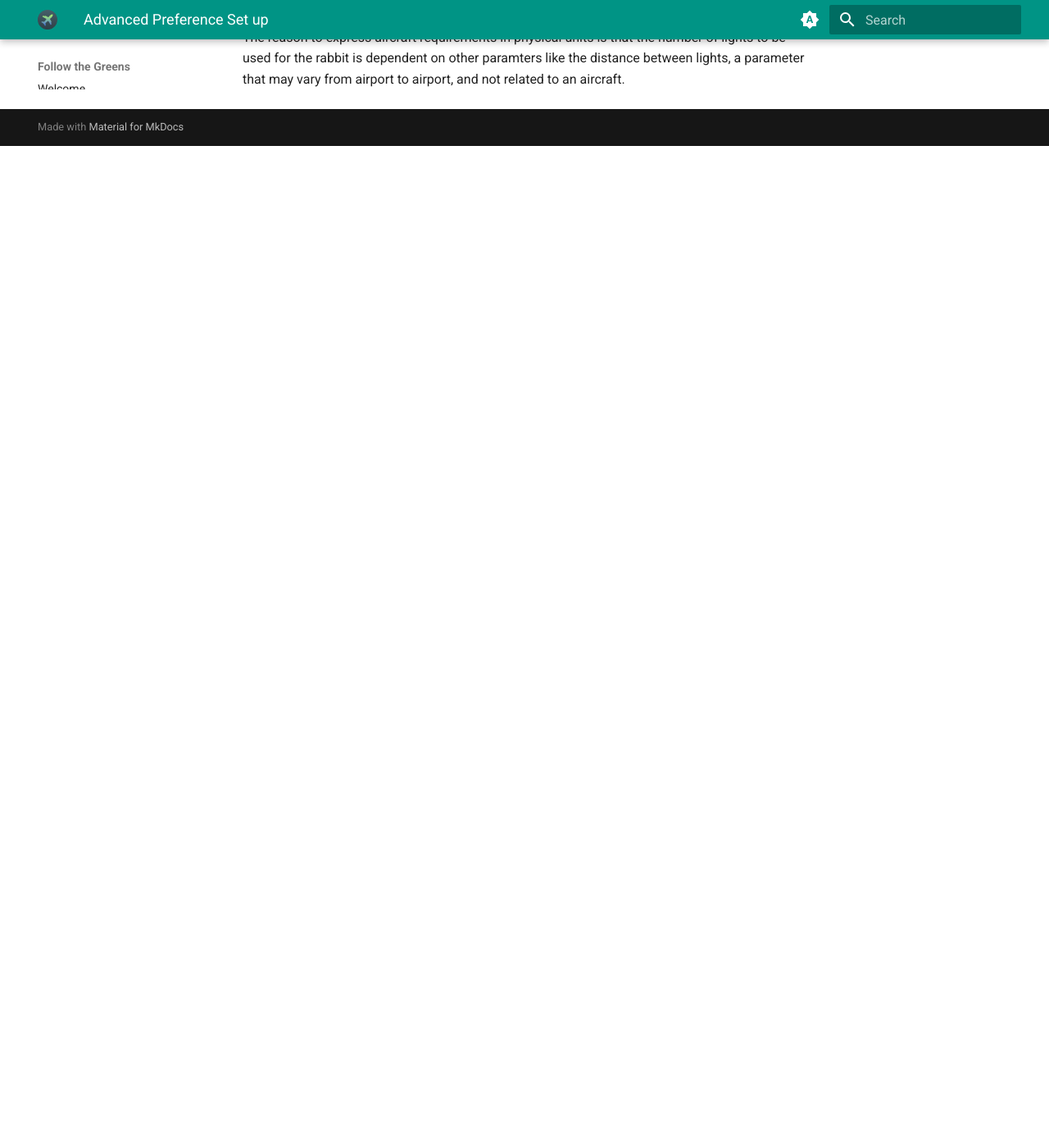
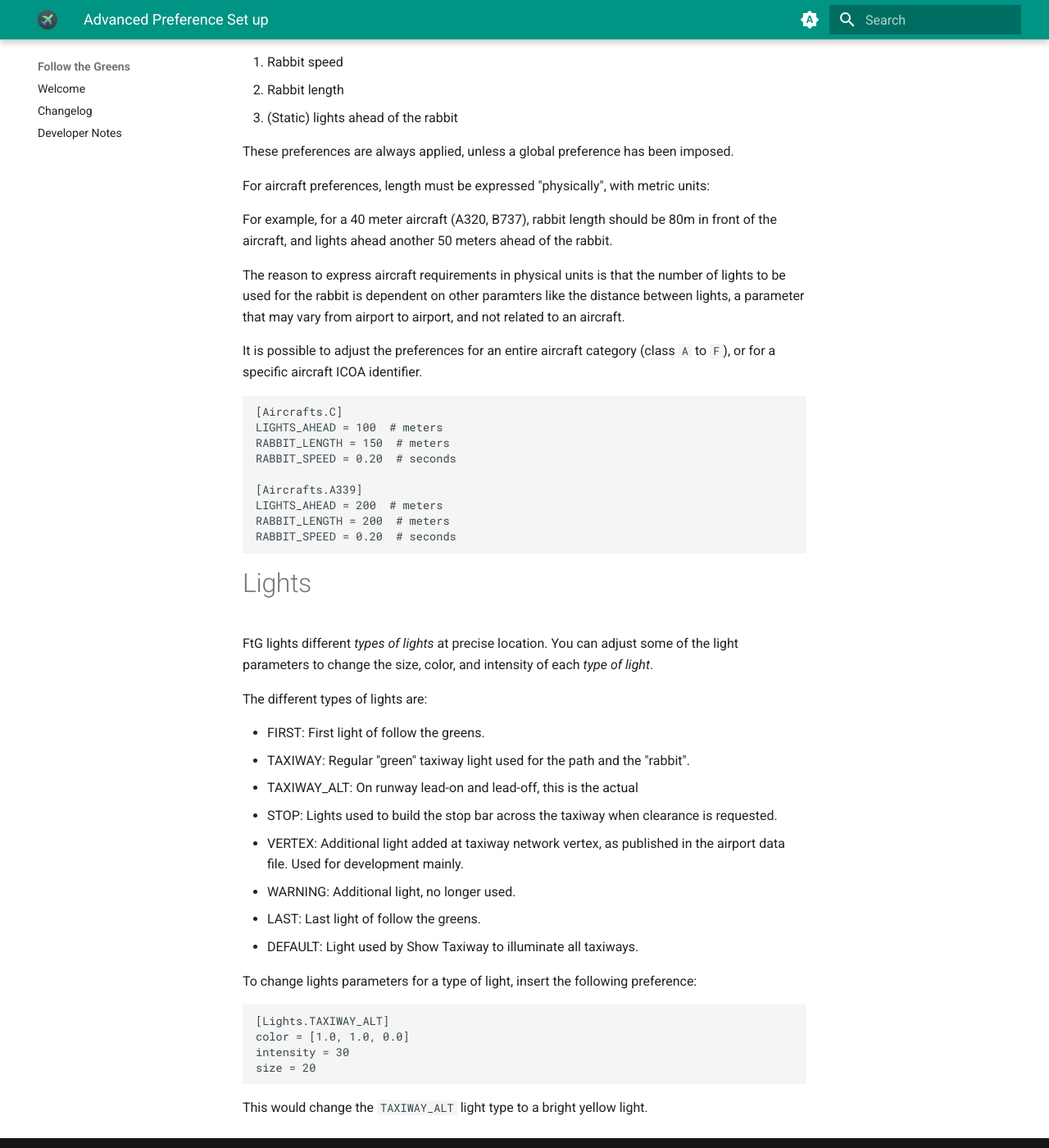
Before and after one commit to devleaks/followthegreens, an MkDocs documentation site: the page built from docs/preferences.md, in a window 1280 px wide and 1400 px high, scrolled down 1902 px. Shown: the whole window at 82% size. Built offline with MkDocs 1.6.1 and Material for MkDocs 9.7.7, drawn with Linux system fonts in a browser that asks for light colours; before the commit the page ends 2080 px from its top, so only the background shows below that; some of the changed text lies outside the part shown.

Commit message:
added doc on preferences

````diff
--- a/docs/preferences.md
+++ b/docs/preferences.md
@@ -51,9 +51,24 @@
 The following preferences can be set at an individual airport level:
 
 1. Distance between taxiway center lights (Expressed in meters.)
-1. Rabbit speed, including completely disabled by setting the speed to `0`. (Expressed in fraction of a second.)
+1. Rabbit speed, including completely disabled by setting the speed to `0`. (Expressed in fraction of a second; would be the same for all aicrafts.)
+1. Rabbit length (Would be the same for all aicrafts.)
 1. Distance between lights when illuminating the whole taxiway network (Show taxiway, expressed in meters.).
 
+
+To adjust preferences for an airport, use the following snippet.
+Please notice the use of the airport ICAO code in the header part.
+
+```
+[Airports.EBBR]
+DISTANCE_BETWEEN_GREEN_LIGHTS = 8  # meters
+RABBIT_SPEED = 0.1  # seconds
+
+[Airports.EHAM]
+LIGHTS_AHEAD = 100  # meters
+RABBIT_LENGTH = 100  # meters
+DISTANCE_BETWEEN_GREEN_LIGHTS = 12  # meters
+```
 
 # Aircraft Preferences
 
@@ -73,3 +88,46 @@
 The reason to express aircraft requirements in physical units is that the number of lights
 to be used for the rabbit is dependent on other paramters like the distance between lights,
 a parameter that may vary from airport to airport, and not related to an aircraft.
+
+It is possible to adjust the preferences for an entire aircraft category (class `A` to `F`),
+or for a specific aircraft ICOA identifier.
+
+```
+[Aircrafts.C]
+LIGHTS_AHEAD = 100  # meters
+RABBIT_LENGTH = 150  # meters
+RABBIT_SPEED = 0.20  # seconds
+
+[Aircrafts.A339]
+LIGHTS_AHEAD = 200  # meters
+RABBIT_LENGTH = 200  # meters
+RABBIT_SPEED = 0.20  # seconds
+```
+
+
+# Lights
+
+FtG lights different _types of lights_ at precise location.
+You can adjust some of the light parameters to change the size, color, and intensity of each _type of light_.
+
+The different types of lights are:
+
+- FIRST: First light of follow the greens.
+- TAXIWAY: Regular "green" taxiway light used for the path and the "rabbit".
+- TAXIWAY_ALT: On runway lead-on and lead-off, this is the actual
+- STOP: Lights used to build the stop bar across the taxiway when clearance is requested.
+- VERTEX: Additional light added at taxiway network vertex, as published in the airport data file. Used for development mainly.
+- WARNING: Additional light, no longer used.
+- LAST: Last light of follow the greens.
+- DEFAULT: Light used by Show Taxiway to illuminate all taxiways.
+
+To change lights parameters for a type of light, insert the following preference:
+
+```
+[Lights.TAXIWAY_ALT]
+color = [1.0, 1.0, 0.0]
+intensity = 30
+size = 20
+```
+
+This would change the `TAXIWAY_ALT` light type to a bright yellow light.
````
Also changed, not shown: docs/devnotes.md (+5 -0 lines), docs/index.md (+28 -1 lines).
